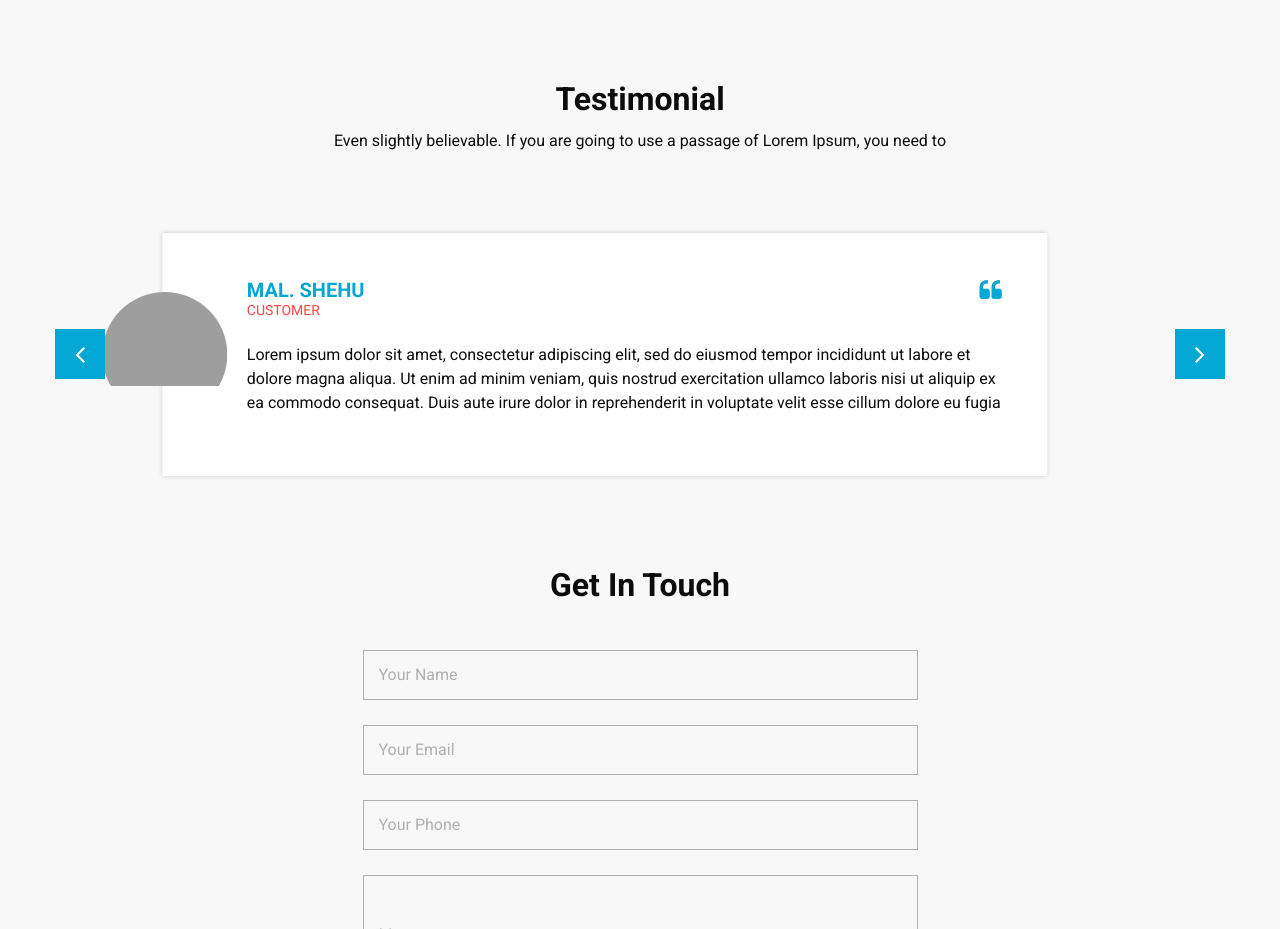
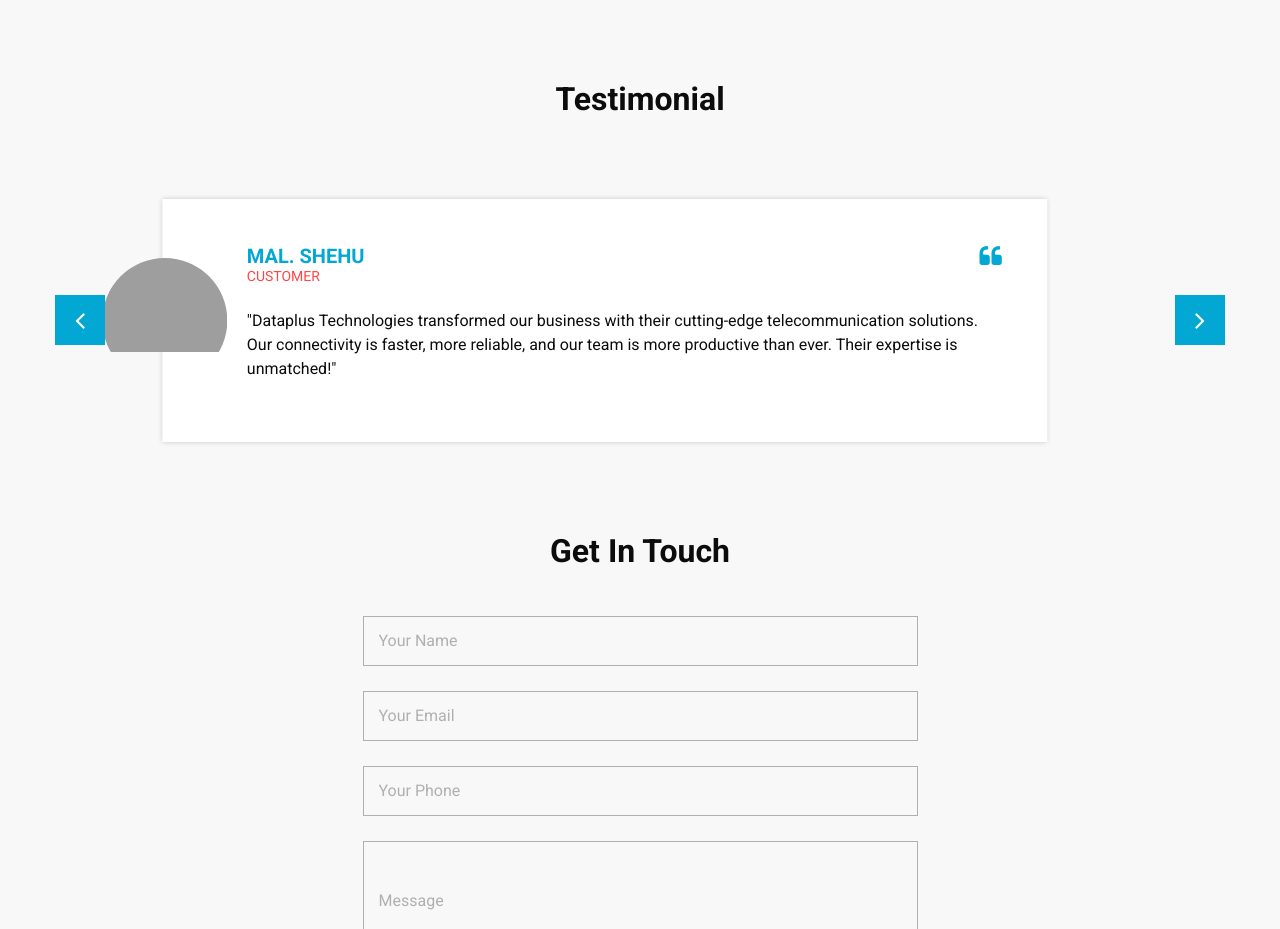
Before and after one commit to SalimAjibola/Dataplus-Technologies-Limited-Website, a plain HTML site: page index.html in a window 1280 px wide. Shown: the part 2760-3689 px from the top of the page. Drawn offline with Linux system fonts and the light colour scheme; grey boxes are pictures that could not be loaded; a script that the page names is missing.

Commit message:
Update index.html

```diff
--- a/index.html
+++ b/index.html
@@ -414,9 +414,9 @@
         <h2>
           Testimonial
         </h2>
-        <p>
+<!--         <p>
           Even slightly believable. If you are going to use a passage of Lorem Ipsum, you need to
-        </p>
+        </p> -->
       </div>
     </div>
     <div class="container px-0">
@@ -443,13 +443,7 @@
                         <i class="fa fa-quote-left" aria-hidden="true"></i>
                       </div>
                       <p>
-                        Lorem ipsum dolor sit amet, consectetur adipiscing elit, sed do eiusmod tempor incididunt ut
-                        labore
-                        et
-                        dolore magna aliqua. Ut enim ad minim veniam, quis nostrud exercitation ullamco laboris nisi ut
-                        aliquip ex ea commodo consequat. Duis aute irure dolor in reprehenderit in voluptate velit esse
-                        cillum
-                        dolore eu fugia
+                        "Dataplus Technologies transformed our business with their cutting-edge telecommunication solutions. Our connectivity is faster, more reliable, and our team is more productive than ever. Their expertise is unmatched!"
                       </p>
                     </div>
                   </div>
@@ -478,13 +472,7 @@
                         <i class="fa fa-quote-left" aria-hidden="true"></i>
                       </div>
                       <p>
-                        Lorem ipsum dolor sit amet, consectetur adipiscing elit, sed do eiusmod tempor incididunt ut
-                        labore
-                        et
-                        dolore magna aliqua. Ut enim ad minim veniam, quis nostrud exercitation ullamco laboris nisi ut
-                        aliquip ex ea commodo consequat. Duis aute irure dolor in reprehenderit in voluptate velit esse
-                        cillum
-                        dolore eu fugia
+                        "The creativity and innovation Dataplus brings to the table is remarkable. From smart environments to high-quality ICT hardware, their solutions have taken our operations to the next level. They’re truly a partner we can trust."
                       </p>
                     </div>
                   </div>
@@ -513,13 +501,7 @@
                         <i class="fa fa-quote-left" aria-hidden="true"></i>
                       </div>
                       <p>
-                        Lorem ipsum dolor sit amet, consectetur adipiscing elit, sed do eiusmod tempor incididunt ut
-                        labore
-                        et
-                        dolore magna aliqua. Ut enim ad minim veniam, quis nostrud exercitation ullamco laboris nisi ut
-                        aliquip ex ea commodo consequat. Duis aute irure dolor in reprehenderit in voluptate velit esse
-                        cillum
-                        dolore eu fugia
+                        "Professional, efficient, and always focused on delivering results. Dataplus provided exceptional electronic and telecommunication services that greatly improved our infrastructure. Highly recommend their professional services!"
                       </p>
                     </div>
                   </div>
```
